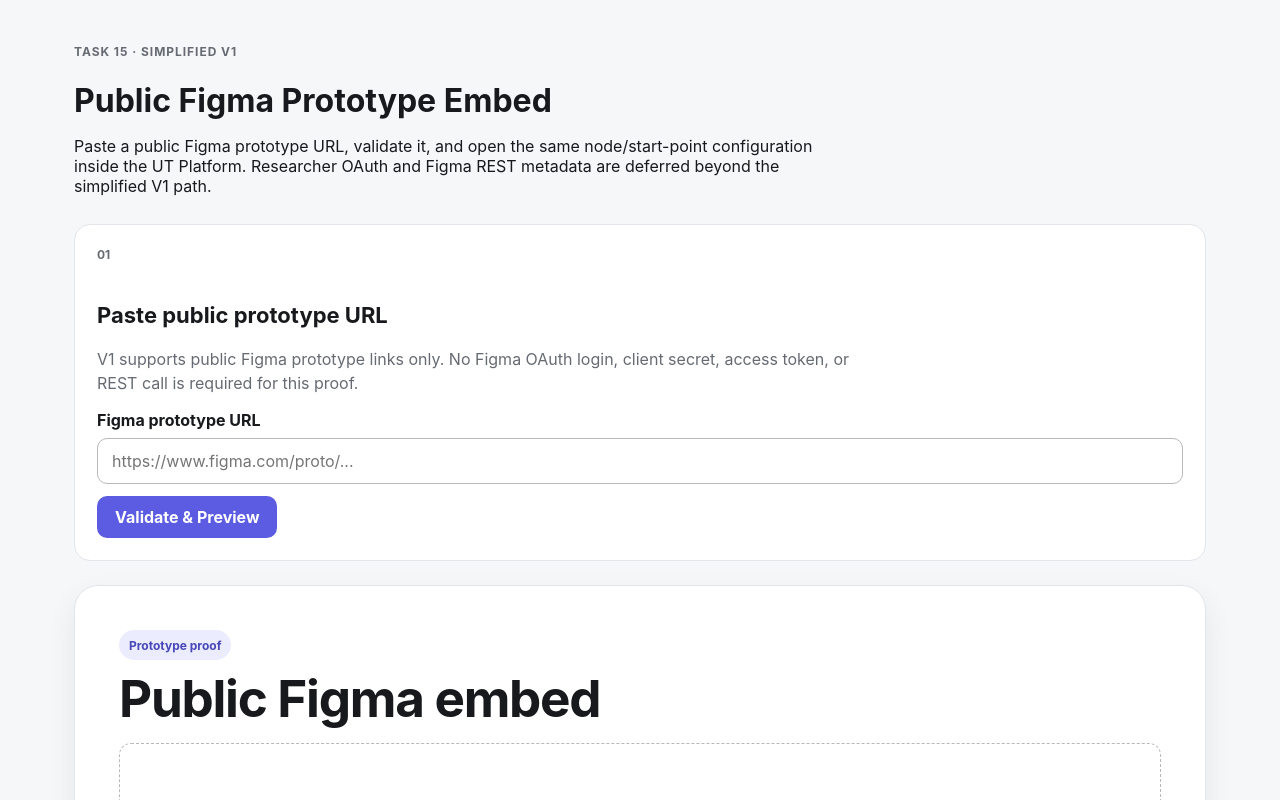
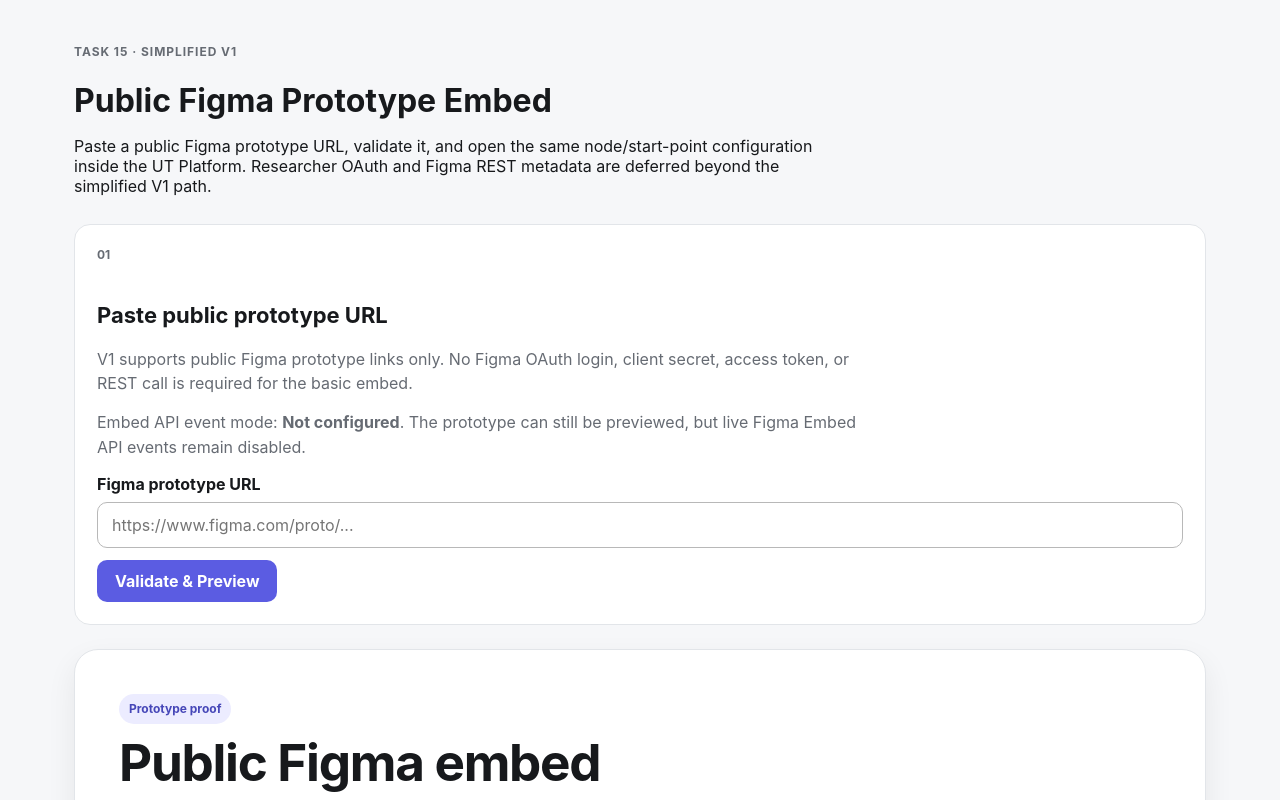
Before and after one commit to kreecrypto/Usability-Testing-Platform, a Next.js app: page /figma-poc in a window 1280 px wide. Shown: the top 800 px of the page. Built offline with nearby package versions, Linux system fonts and the light colour scheme.

Commit message:
GWD-10: expose Embed API readiness on current main

```diff
--- a/src/app/figma-poc/PublicFigmaEmbedProof.tsx
+++ b/src/app/figma-poc/PublicFigmaEmbedProof.tsx
@@ -6,14 +6,19 @@ import { parsePublicFigmaPrototypeUrl } from "@/lib/figma/public-embed";
 
 type Props = Readonly<{
   initialUrl?: string;
+  embedApiClientId?: string;
 }>;
 
-function resolve(value: string) {
+function resolve(value: string, embedApiClientId?: string) {
   const trimmed = value.trim();
   if (!trimmed) return { embedUrl: null, error: null };
   try {
     return {
-      embedUrl: parsePublicFigmaPrototypeUrl(trimmed).embedUrl,
+      embedUrl: parsePublicFigmaPrototypeUrl(
+        trimmed,
+        "ut-platform-v1",
+        embedApiClientId,
+      ).embedUrl,
       error: null,
     };
   } catch (error) {
@@ -24,10 +29,17 @@ function resolve(value: string) {
   }
 }
 
-export function PublicFigmaEmbedProof({ initialUrl = "" }: Props) {
+export function PublicFigmaEmbedProof({
+  initialUrl = "",
+  embedApiClientId,
+}: Props) {
   const [value, setValue] = useState(initialUrl);
   const [submittedValue, setSubmittedValue] = useState(initialUrl);
-  const result = useMemo(() => resolve(submittedValue), [submittedValue]);
+  const result = useMemo(
+    () => resolve(submittedValue, embedApiClientId),
+    [submittedValue, embedApiClientId],
+  );
+  const embedApiEnabled = Boolean(embedApiClientId?.trim());
 
   function onSubmit(event: FormEvent<HTMLFormElement>) {
     event.preventDefault();
@@ -41,7 +53,13 @@ export function PublicFigmaEmbedProof({ initialUrl = "" }: Props) {
         <h2 style={{ fontSize: 22 }}>Paste public prototype URL</h2>
         <p style={{ maxWidth: 760, marginBottom: 14 }}>
           V1 supports public Figma prototype links only. No Figma OAuth login, client secret,
-          access token, or REST call is required for this proof.
+          access token, or REST call is required for the basic embed.
+        </p>
+        <p style={{ maxWidth: 760, marginBottom: 14 }}>
+          Embed API event mode: <strong>{embedApiEnabled ? "Configured" : "Not configured"}</strong>.
+          {embedApiEnabled
+            ? " UTP pins its configured Figma app client id; client ids pasted in prototype URLs are ignored."
+            : " The prototype can still be previewed, but live Figma Embed API events remain disabled."}
         </p>
         <form onSubmit={onSubmit}>
           <label htmlFor="figma-public-prototype-url" style={{ display: "block", fontWeight: 700 }}>
```
